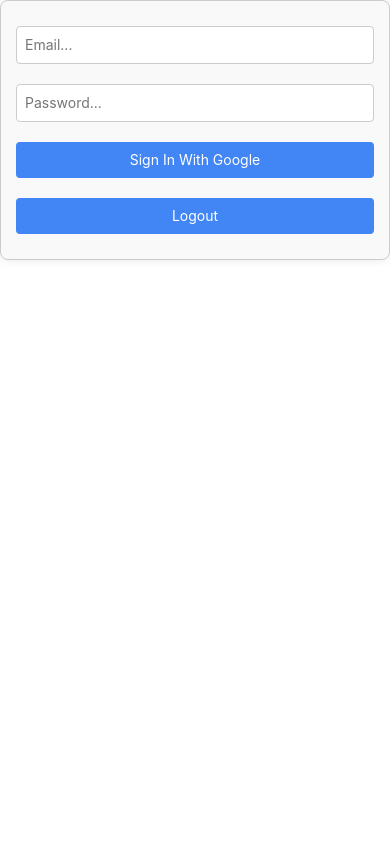
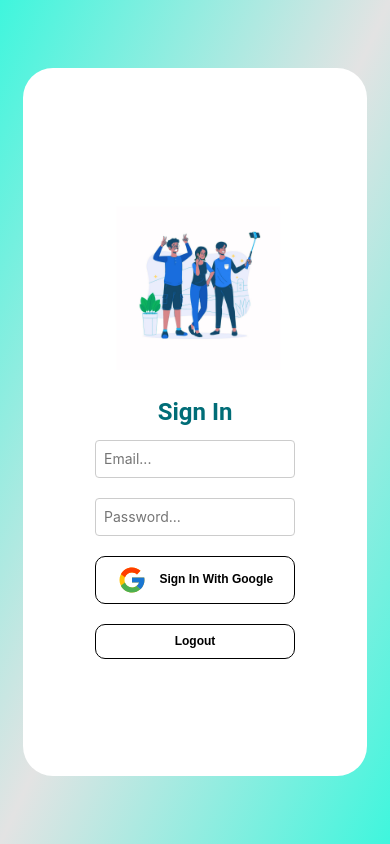
Before and after one commit to NilaanL/momentz-web, a React (Create React App) app: page /login in a window 390 px wide. Built offline with nearby package versions, Linux system fonts and the light colour scheme; no server answers; what smooth-scroll would draw is missing.

Commit message:
css remaining

```diff
--- a/src/components/eventOps/EventDetails.css
+++ b/src/components/eventOps/EventDetails.css
@@ -8,6 +8,10 @@
     padding: 20px;
     box-sizing: border-box;
   } */
+
+.event-details-container {
+  height: 100vh;
+}
 
 .event-details-top-color {
   width: 100vw;
@@ -135,9 +139,14 @@
     padding-top: 20px;
   }
 
-    .event-details-description {
-        font-size: 30px;
-    }
+  .event-details-description {
+      font-size: 30px;
+  }
+
+  .event-details-date-duration {
+    display: flex;
+    gap: 20px;
+  }
 }
 
 @media all and (max-width: 650px) {
@@ -152,4 +161,8 @@
     .event-details-description {
       font-size: 25px;
     }
+
+    .event-details-date-duration {
+      flex-direction: column;
+    }
 }
--- a/src/components/eventOps/EventDetails.jsx
+++ b/src/components/eventOps/EventDetails.jsx
@@ -41,6 +41,7 @@ const EventDetails = () => {
               className="event-details-image"
             />
           )}
+          <div className="event-details-date-duration">
           <p className="event-details-start-date">
             <strong>Starts on:</strong> <br />
             {new Date(startDate).toLocaleString()}
@@ -50,6 +51,7 @@ const EventDetails = () => {
             <br />
             {endDate ? new Date(endDate).toLocaleString() : "N/A"}
           </p>
+          </div>
         </div>
         <div className="event-details-right-box">
           <div className="event-details-name-description-box">
--- a/src/components/googleAuth/GoogleAuth.css
+++ b/src/components/googleAuth/GoogleAuth.css
@@ -1,18 +1,26 @@
+.auth-main-container {
+  padding: 14vh 12vw;
+  background: linear-gradient(to bottom right, #3ff6dd, #e3e3e3, #3ff6dd);
+}
+
 .auth-container {
   display: flex;
-    flex-direction: column;
   align-items: center;
   padding: 20px;
-    max-width: 400px;
-    margin: 0 auto;
-    border: 1px solid #ccc;
-    border-radius: 8px;
-    box-shadow: 0 0 10px rgba(0, 0, 0, 0.1);
-    background-color: #f9f9f9;
+  height: calc(100vh - 28vh);
+  justify-content: space-evenly;
+  background-color: white;
+  border-radius: 30px;
+}
+
+.auth-form-container {
+  display: flex;
+  flex-direction: column;
+  width: 300px;
 }
 
 .auth-input {
-    width: 100%;
+  /* width: 60%; */
   padding: 10px;
   margin: 10px 0;
   border: 1px solid #ccc;
@@ -21,24 +29,96 @@
 }
 
 .auth-button {
-    width: 100%;
+  /* width: 60%; */
+  display: flex;
+  align-items: center;
+  justify-content: space-evenly;
   padding: 10px;
   margin: 10px 0;
-    border: none;
-    border-radius: 4px;
-    background-color: #4285f4;
-    color: white;
+  border: 1px solid black;
+  border-radius: 10px;
+  background-color: white;
+  color: black;
   font-size: 16px;
   cursor: pointer;
+  font-weight: 700;
+  font-family: 'Familjen Grotesk', sans-serif;
 }
 
 .auth-button:hover {
-    background-color: #357ae8;
+  background-color: #e3e3e3;
+}
+
+.hide-image-container,
+.sign-in-image {
+  width: 300px;
+  margin-left: -100px;
+  font-size: 20px;
+  font-weight: 600;
+  text-align: center;
+  color: #155456;
+}
+
+.sign-in-title {
+  text-align: center;
+  font-size: 32px;
+  font-weight: 700;
+  font-family: "Roboto", sans-serif;
+  color: #006D77;
+}
+
+@media all and (max-width: 1030px) {
+  .auth-main-container {
+    padding: 13vh 10vw;
+  }
+
+  .auth-container {
+    height: calc(100vh - 26vh);
+  }
+}
+
+@media all and (max-width: 980px) {
+  .auth-main-container {
+    padding: 11vh 8vw;
+  }
+
+  .auth-container {
+    height: calc(100vh - 22vh);
+  }
+}
+
+@media all and (max-width: 950px) {
+  .auth-container {
+    flex-direction: column;
+    justify-content: center;
+  }
+
+  .sign-in-image {
+    margin-left: 0;
+    width: 250px;
+  }
+
+  .hide-image-container {
+    display: none;
+  }
+
+  .sign-in-title {
+    font-size: 28px;
+  }
+
+  .auth-button {
+    font-size: 16px;
+  }
 }
 
 @media (max-width: 600px) {
+  .auth-main-container {
+    padding: 10vh 6vw;
+  }
+
   .auth-container {
     padding: 15px;
+    height: calc(100vh - 20vh);
   }
 
   .auth-input {
@@ -49,4 +129,35 @@
     padding: 8px;
     font-size: 14px;
   }
+
+  .sign-in-image {
+    width: 220px;
   }
+
+  .sign-in-title {
+    font-size: 26px;
+  }
+}
+
+@media all and (max-width: 470px) {
+  .auth-form-container {
+    width: 200px;
+  }
+
+  .auth-main-container {
+    padding: 8vh 6vw;
+  }
+
+  .auth-container {
+    padding: 10px;
+    height: calc(100vh - 16vh);
+  }
+
+  .auth-button {
+    font-size: 12px;
+  }
+
+  .sign-in-title {
+    font-size: 24px;
+  }
+}
--- a/src/components/googleAuth/GoogleAuth.jsx
+++ b/src/components/googleAuth/GoogleAuth.jsx
@@ -3,6 +3,8 @@ import { signInWithPopup, signOut } from "firebase/auth";
 import { useState } from "react";
 import "./GoogleAuth.css"; // Import the CSS file for styling
 import CreateUserDocument from "../userOps/CreateUserDoc";
+import signInImage from "./sign in image.png";
+import googleSignUpLogo from "./google sign up button.png";
 
 const GoogleAuth = () => {
   const [email, setEmail] = useState("");
@@ -30,10 +32,16 @@ const GoogleAuth = () => {
     }
   };
 
-
-
   return (
+    <div className="auth-main-container">
       <div className="auth-container">
+        <div >
+          <img src={signInImage} alt="sign in" className="sign-in-image" />
+          <div className="hide-image-container">Share event images through
+          Face recognition</div>
+        </div>
+        <div className="auth-form-container">
+          <div className="sign-in-title">Sign In</div>
           <input
             placeholder="Email..."
             onChange={(e) => setEmail(e.target.value)}
@@ -47,14 +55,43 @@ const GoogleAuth = () => {
           />
 
           <button onClick={signInWithGoogle} className="auth-button">
+            <svg
+              xmlns="http://www.w3.org/2000/svg"
+              x="0px"
+              y="0px"
+              width="30"
+              height="30"
+              viewBox="0 0 48 48"
+            >
+              <path
+                fill="#FFC107"
+                d="M43.611,20.083H42V20H24v8h11.303c-1.649,4.657-6.08,8-11.303,8c-6.627,0-12-5.373-12-12c0-6.627,5.373-12,12-12c3.059,0,5.842,1.154,7.961,3.039l5.657-5.657C34.046,6.053,29.268,4,24,4C12.955,4,4,12.955,4,24c0,11.045,8.955,20,20,20c11.045,0,20-8.955,20-20C44,22.659,43.862,21.35,43.611,20.083z"
+              ></path>
+              <path
+                fill="#FF3D00"
+                d="M6.306,14.691l6.571,4.819C14.655,15.108,18.961,12,24,12c3.059,0,5.842,1.154,7.961,3.039l5.657-5.657C34.046,6.053,29.268,4,24,4C16.318,4,9.656,8.337,6.306,14.691z"
+              ></path>
+              <path
+                fill="#4CAF50"
+                d="M24,44c5.166,0,9.86-1.977,13.409-5.192l-6.19-5.238C29.211,35.091,26.715,36,24,36c-5.202,0-9.619-3.317-11.283-7.946l-6.522,5.025C9.505,39.556,16.227,44,24,44z"
+              ></path>
+              <path
+                fill="#1976D2"
+                d="M43.611,20.083H42V20H24v8h11.303c-0.792,2.237-2.231,4.166-4.087,5.571c0.001-0.001,0.002-0.001,0.003-0.002l6.19,5.238C36.971,39.205,44,34,44,24C44,22.659,43.862,21.35,43.611,20.083z"
+              ></path>
+            </svg>{" "}
+            <div>
             Sign In With Google
+            </div>
           </button>
-      <CreateUserDocument/>
+          <CreateUserDocument />
 
           <button onClick={signOutWithGoogle} className="auth-button">
             Logout
           </button>
         </div>
+      </div>
+    </div>
   );
 };
 
```
Also changed, not shown: src/components/googleAuth/google sign up button.png (added), src/components/googleAuth/sign in image.png (added). Lines whose indentation alone changed are shown as unchanged.
